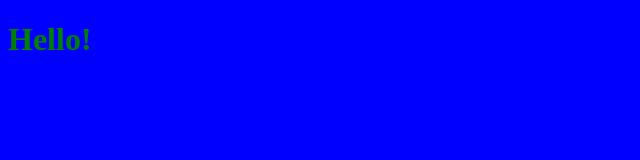
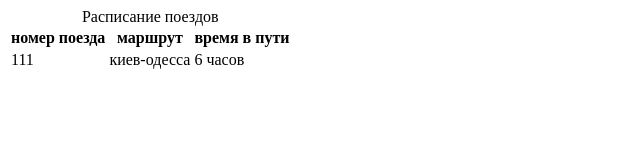
Before and after one commit to IrinaTykhonenko/Trial, a plain HTML site: page index.html in a window 1280 px wide. Shown: the whole page, without its empty margins (0-640 px from the left). Drawn offline with Linux system fonts and the light colour scheme.

Commit message:
Update index.html

```diff
--- a/index.html
+++ b/index.html
@@ -2,11 +2,28 @@
 <html lang="en">
   <head>
     <meta charset="UTF-8" />
-    <meta name="viewport" content="width=device-width, initial-scale=1.0" />
-    <link rel="stylesheet" href="css/style.css" />
-    <title>Document</title>
+    <meta name="viewport" content="width=, initial-scale=1.0" />
+    <title>Table</title>
   </head>
   <body>
-    <h1>Hello!</h1>
+    <table>
+      <caption>
+        Расписание поездов
+      </caption>
+      <thead>
+        <tr>
+          <th>номер поезда</th>
+          <th>маршрут</th>
+          <th>время в пути</th>
+        </tr>
+      </thead>
+      <tbody>
+        <tr>
+          <td>111</td>
+          <td>киев-одесса</td>
+          <td>6 часов</td>
+        </tr>
+      </tbody>
+    </table>
   </body>
 </html>
```
